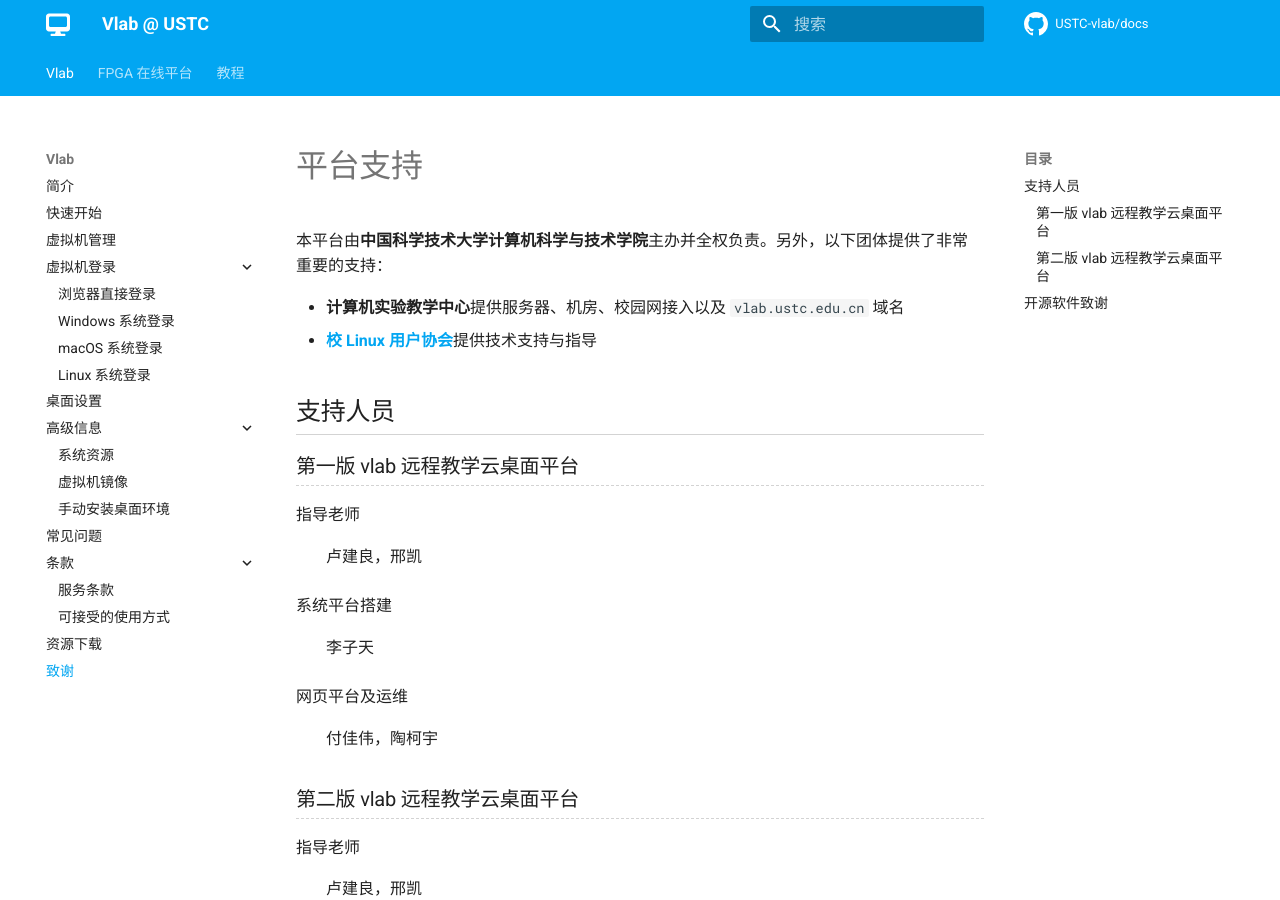
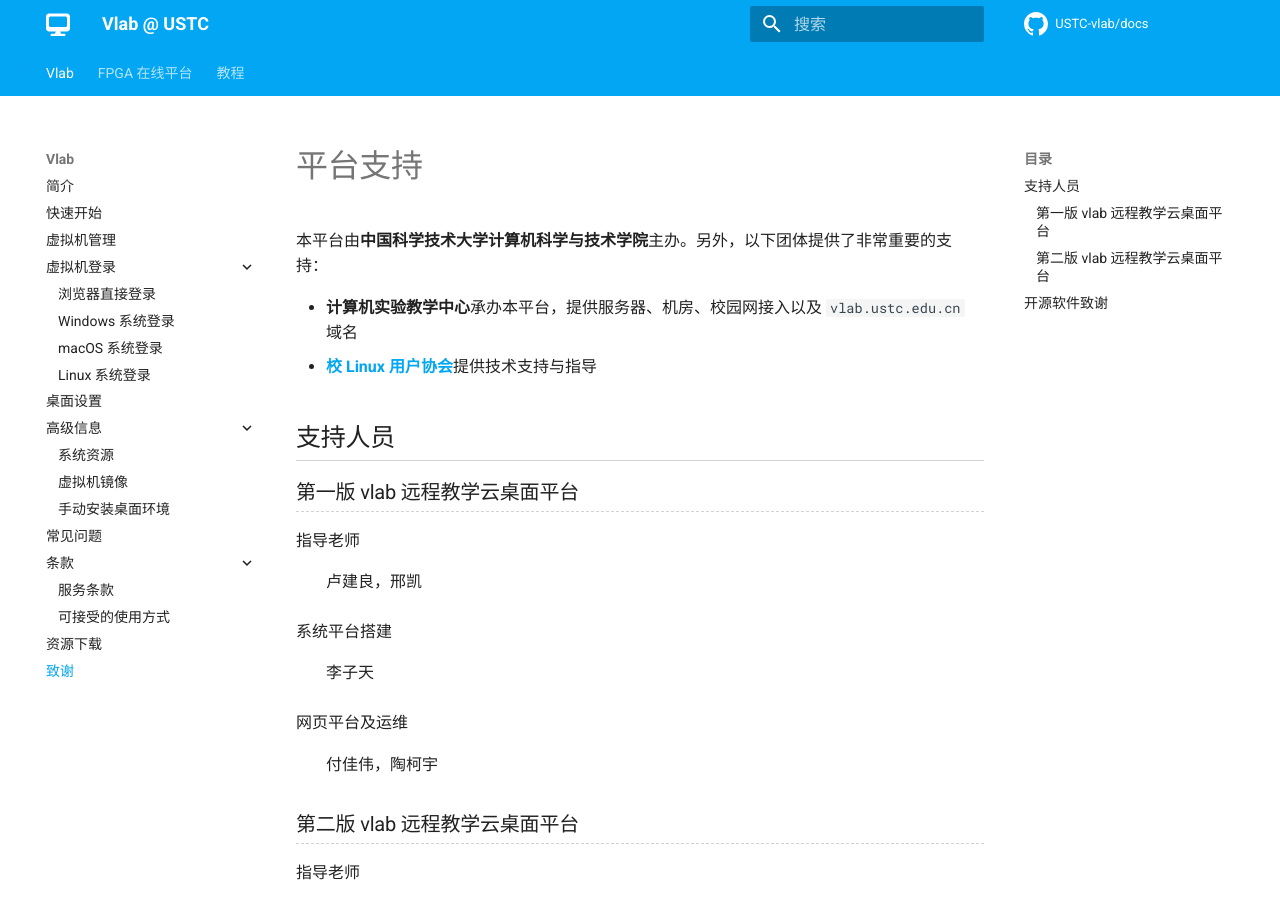
Before and after one commit to USTC-vlab/docs, an MkDocs documentation site: the page built from docs/credits.md, in a window 1280 px wide and 900 px high. Built offline with MkDocs 1.6.1 and Material for MkDocs 9.7.7, drawn with Linux system fonts in a browser that asks for light colours; comment, search, counter and statistics services are not loaded.

Commit message:
Update credits

```diff
--- a/docs/credits.md
+++ b/docs/credits.md
@@ -1,8 +1,8 @@
 # 平台支持
 
-本平台由**中国科学技术大学计算机科学与技术学院**主办并全权负责。另外，以下团体提供了非常重要的支持：
+本平台由**中国科学技术大学计算机科学与技术学院**主办。另外，以下团体提供了非常重要的支持：
 
-- **计算机实验教学中心**提供服务器、机房、校园网接入以及 `vlab.ustc.edu.cn` 域名
+- **计算机实验教学中心**承办本平台，提供服务器、机房、校园网接入以及 `vlab.ustc.edu.cn` 域名
 - **[校 Linux 用户协会](https://lug.ustc.edu.cn/)**提供技术支持与指导
 
 ## 支持人员 {#staff}
```
